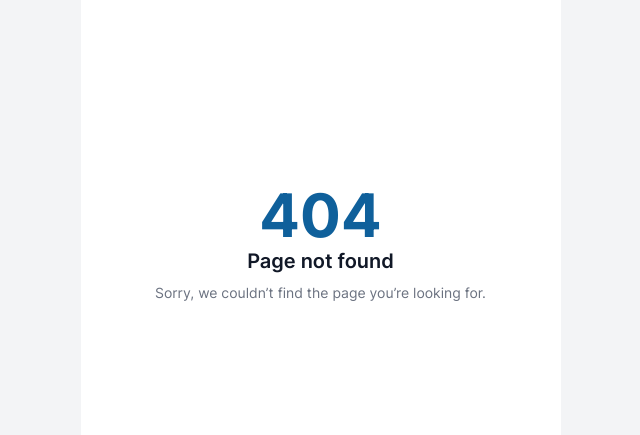
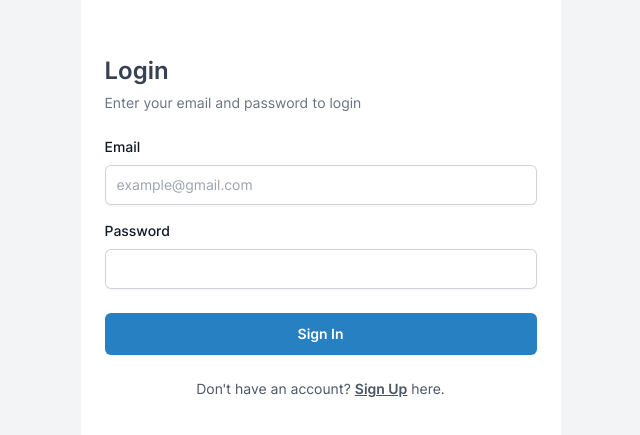
Before and after one commit to Erik3010/money-tracker, a React (Vite) app: page /login in a window 1280 px wide. Before the commit this address had no page. Shown: the part 173-608 px from the top of the page, without its empty margins (312-952 px from the left). Built offline with nearby package versions, Linux system fonts and the light colour scheme.

Commit message:
feat: add login and register auth page

```diff
--- /dev/null
+++ b/src/components/Shared/Button.tsx
@@ -0,0 +1,25 @@
+import { cn } from "@utils/index";
+import Loader from "@components/Shared/Loader";
+
+interface ButtonProps extends React.ButtonHTMLAttributes<HTMLButtonElement> {
+  children: React.ReactNode;
+  loading?: boolean;
+}
+
+const buttonClass =
+  "w-full rounded-md bg-blue-500 px-3.5 py-3.5 text-sm font-semibold text-white shadow-sm hover:bg-blue-600 leading-none flex justify-center items-center space-x-2.5";
+
+const Button = ({
+  className,
+  children,
+  loading = false,
+  ...props
+}: ButtonProps) => {
+  return (
+    <button className={cn(buttonClass, className)} {...props}>
+      {loading && <Loader />} <span>{children}</span>
+    </button>
+  );
+};
+
+export default Button;
--- /dev/null
+++ b/src/components/Shared/Input.tsx
@@ -0,0 +1,12 @@
+import { cn } from "@utils/index";
+
+interface InputProps extends React.InputHTMLAttributes<HTMLInputElement> {}
+
+const inputClass =
+  "block w-full rounded-md border-0 px-3 py-2 text-gray-900 shadow-sm ring-1 ring-inset ring-gray-300 placeholder:text-gray-400 focus:outline-none focus:ring-2 focus:ring-inset focus:ring-blue-600 sm:text-sm sm:leading-6";
+
+const Input = ({ className, ...props }: InputProps) => {
+  return <input className={cn(inputClass, className)} {...props} />;
+};
+
+export default Input;
--- /dev/null
+++ b/src/components/Shared/Loader.tsx
@@ -0,0 +1,21 @@
+const Loader = () => {
+  return (
+    <svg
+      className="animate-spin h-4 w-4 text-white stroke-[3]"
+      xmlns="http://www.w3.org/2000/svg"
+      fill="none"
+      viewBox="0 0 24 24"
+    >
+      <path
+        d="M12 22C17.5228 22 22 17.5228 22 12C22 6.47715 17.5228 2 12 2C6.47715 2 2 6.47715 2 12C2 17.5228 6.47715 22 12 22Z"
+        className="stroke-current opacity-25"
+      />
+      <path
+        d="M12 2C6.47715 2 2 6.47715 2 12C2 14.7255 3.09032 17.1962 4.85857 19"
+        className="stroke-white"
+      />
+    </svg>
+  );
+};
+
+export default Loader;
--- /dev/null
+++ b/src/pages/Auth/Login/index.tsx
@@ -0,0 +1,42 @@
+import Button from "@components/Shared/Button";
+import Input from "@components/Shared/Input";
+import { Link } from "react-router-dom";
+
+const Login = () => {
+  return (
+    <div className="w-full h-screen -my-6 flex items-center">
+      <div className="w-full space-y-6">
+        <div className="space-y-1.5">
+          <h1 className="text-2xl font-semibold text-gray-700">Login</h1>
+          <p className="text-sm text-gray-500">
+            Enter your email and password to login
+          </p>
+        </div>
+        <div className="grid gap-4">
+          <div className="grid gap-2">
+            <label className="text-sm font-medium" htmlFor="email">
+              Email
+            </label>
+            <Input type="text" id="email" placeholder="example@gmail.com" />
+          </div>
+          <div className="grid gap-2">
+            <label className="text-sm font-medium" htmlFor="password">
+              Password
+            </label>
+            <Input type="password" id="password" />
+          </div>
+        </div>
+        <Button>Sign In</Button>
+        <div className="text-center text-sm text-gray-600">
+          Don't have an account?{" "}
+          <Link className="underline font-semibold" to="/register">
+            Sign Up
+          </Link>{" "}
+          here.
+        </div>
+      </div>
+    </div>
+  );
+};
+
+export default Login;
--- /dev/null
+++ b/src/pages/Auth/Register/index.tsx
@@ -0,0 +1,42 @@
+import Button from "@components/Shared/Button";
+import Input from "@components/Shared/Input";
+import { Link } from "react-router-dom";
+
+const Register = () => {
+  return (
+    <div className="w-full h-screen -my-6 flex items-center">
+      <div className="w-full space-y-6">
+        <div className="space-y-1.5">
+          <h1 className="text-2xl font-semibold text-gray-700">Register</h1>
+          <p className="text-sm text-gray-500">
+            Enter your email and password to create an account
+          </p>
+        </div>
+        <div className="grid gap-4">
+          <div className="grid gap-2">
+            <label className="text-sm font-medium" htmlFor="email">
+              Email
+            </label>
+            <Input type="text" id="email" placeholder="example@gmail.com" />
+          </div>
+          <div className="grid gap-2">
+            <label className="text-sm font-medium" htmlFor="password">
+              Password
+            </label>
+            <Input type="password" id="password" />
+          </div>
+        </div>
+        <Button>Sign In</Button>
+        <div className="text-center text-sm text-gray-600">
+          Already have an account?{" "}
+          <Link className="underline font-semibold" to="/login">
+            Sign In
+          </Link>{" "}
+          here.
+        </div>
+      </div>
+    </div>
+  );
+};
+
+export default Register;
--- a/src/pages/TransactionCreate/index.tsx
+++ b/src/pages/TransactionCreate/index.tsx
@@ -7,6 +7,7 @@ import { ChangeEvent, useRef, useState } from "react";
 import SelectField from "@components/Shared/SelectField";
 import { ChevronLeftIcon } from "@heroicons/react/20/solid";
 import { useNavigate } from "react-router-dom";
+import Button from "@components/Shared/Button";
 
 const TransactionNew = () => {
   const navigate = useNavigate();
@@ -106,9 +107,9 @@ const TransactionNew = () => {
           ></textarea>
         </div>
       </div>
-      <button className="w-full rounded-md bg-blue-500 px-3.5 py-2.5 text-sm font-semibold text-white shadow-sm hover:bg-blue-600">
+      <Button>
         Add your <span className="capitalize">{transactionType}</span>
-      </button>
+      </Button>
     </div>
   );
 };
--- a/src/router/index.tsx
+++ b/src/router/index.tsx
@@ -8,12 +8,16 @@ import TransactionIndex from "@pages/Transaction";
 import TransactionNew from "@pages/TransactionCreate";
 import Report from "@pages/Report";
 import Setting from "@pages/Settings";
+import Login from "@pages/Auth/Login";
+import Register from "@pages/Auth/Register";
+
+const routeItemProps = { errorElement: <Error /> };
 
 const routes = [
   {
+    ...routeItemProps,
     path: "/",
     element: <Root />,
-    errorElement: <Error />,
     children: [
       {
         index: true,
@@ -39,9 +43,24 @@ const routes = [
     ],
   },
   {
+    ...routeItemProps,
+    path: "/",
+    element: <Root showNavbar={false} />,
+    children: [
+      {
+        path: "login",
+        element: <Login />,
+      },
+      {
+        path: "register",
+        element: <Register />,
+      },
+    ],
+  },
+  {
+    ...routeItemProps,
     path: "transactions",
     element: <Root showNavbar={false} />,
-    errorElement: <Error />,
     children: [
       {
         path: "new",
```
